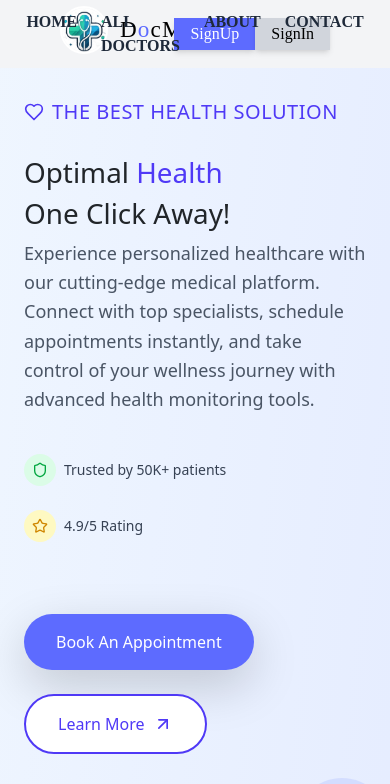
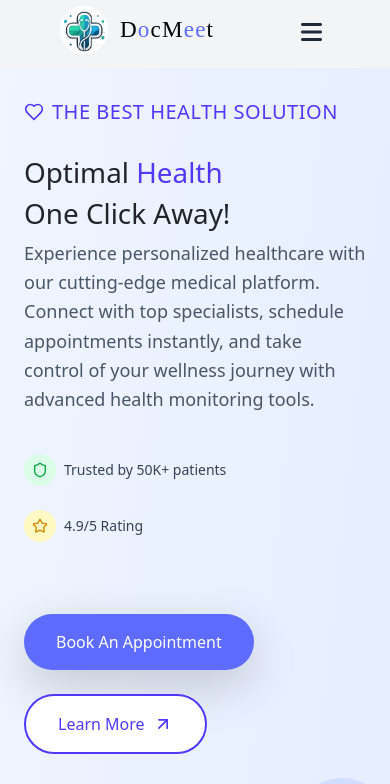
Before and after one commit to darshil019/DocMeetRepo, a React (Vite) app in the folder DocMeet/: page /user/dashboard in a window 390 px wide. Shown: the top 784 px of the page. Built offline with nearby package versions, Linux system fonts and the light colour scheme.

Commit message:
NavBar Changes

```diff
--- a/DocMeet/package.json
+++ b/DocMeet/package.json
@@ -12,6 +12,9 @@
   "dependencies": {
     "@emotion/react": "^11.14.0",
     "@emotion/styled": "^11.14.0",
+    "@fortawesome/fontawesome-svg-core": "^6.7.2",
+    "@fortawesome/free-solid-svg-icons": "^6.7.2",
+    "@fortawesome/react-fontawesome": "^0.2.2",
     "@heroicons/react": "^2.2.0",
     "@mui/material": "^6.4.7",
     "@popperjs/core": "^2.11.8",
--- a/DocMeet/src/Components/Common/Navbar.jsx
+++ b/DocMeet/src/Components/Common/Navbar.jsx
@@ -1,11 +1,16 @@
 import React from "react";
 import img from "../../assets/images/image.png";
 import { Link } from 'react-router-dom';
+import { FontAwesomeIcon } from '@fortawesome/react-fontawesome';
+import { faBars,faTimes } from '@fortawesome/free-solid-svg-icons';
 
 function Navbar() {
+  const [isOpen,setIsOpen] = React.useState(false)
   return (
     <nav className="bg-gray-100 shadow-lg py-1.5 px-5 font-['Poppins']">
       <div className="container mx-auto flex items-center justify-between relative">
+
+
         <a href="/" className="flex items-center no-underline" style={{ textDecoration: "none" }}>
           <img
             src={img}
@@ -17,33 +22,24 @@ function Navbar() {
             <span className="text-[#5D6BFF]">ee</span>t
           </h3>
         </a>
-        <div className="absolute left-1/2 transform -translate-x-1/2 flex space-x-6">
-          <a
-            href="/features"
-            style={{ textDecoration: "none" }}
-          >
-            <span className="text-gray-800 hover:text-[#5D6BFF] transition-colors duration-300 font-semibold font-medium">HOME</span>
+
+
+        <div className="hidden md:flex absolute left-1/2 transform -translate-x-1/2 space-x-6">
+          <a href="/features" style={{ textDecoration: "none" }}>
+            <span className="text-gray-800 hover:text-[#5D6BFF] transition-colors duration-300 font-semibold">HOME</span>
           </a>
-          <a
-            href="/AllDoctors"
-            style={{ textDecoration: "none" }}
-          >
-            <span className="text-gray-800 hover:text-[#5D6BFF] transition-colors duration-300 font-semibold font-medium">ALL DOCTORS</span>
+          <a href="/AllDoctors" style={{ textDecoration: "none" }}>
+            <span className="text-gray-800 hover:text-[#5D6BFF] transition-colors duration-300 font-semibold">ALL DOCTORS</span>
           </a>
-          <a
-            href="/about"
-            style={{ textDecoration: "none" }}
-          >
-            <span className="text-gray-800 hover:text-[#5D6BFF] transition-colors duration-300 font-semibold font-medium">ABOUT</span>
+          <a href="/about" style={{ textDecoration: "none" }}>
+            <span className="text-gray-800 hover:text-[#5D6BFF] transition-colors duration-300 font-semibold">ABOUT</span>
           </a>
-          <Link
-            to="/contact"
-            style={{ textDecoration: "none" }}
-          >
-            <span className="text-gray-800 hover:text-[#5D6BFF] transition-colors duration-300 font-semibold font-medium">CONTACT</span>
+          <Link to="/contact" style={{ textDecoration: "none" }}>
+            <span className="text-gray-800 hover:text-[#5D6BFF] transition-colors duration-300 font-semibold">CONTACT</span>
           </Link>
         </div>
-        <div className="flex items-center space-x-6">
+
+        <div className="hidden md:flex items-center space-x-6">
           <button
             onClick={() => window.location.href = '/user/signup'}
             className="bg-[#5D6BFF] text-white px-3 py-1 rounded-xl text-xs hover:bg-blue-700 transition-colors duration-300 shadow-md hover:shadow-lg"
@@ -58,6 +54,47 @@ function Navbar() {
           </button>
         </div>
 
+        <div className="md:hidden">
+          <button className="p-2" onClick={() => setIsOpen(true)}>
+            <FontAwesomeIcon icon={faBars} className="text-gray-800 text-2xl" />
+          </button>
+        </div>
+
+        {
+          isOpen &&
+            <div className="fixed bg-white inset-0 z-50 p-5">
+              <div id="nav-bar" className="flex justify-between items-center mb-8">
+                  <a href="/" className="flex items-center no-underline" style={{ textDecoration: "none" }}>
+                      <img
+                        src={img}
+                        alt="Logo"
+                        className="h-12 w-12 rounded-full mr-3 border-2 border-white mb-2"
+                      />
+                      <h3 className="text-black font-semibold tracking-wider">
+                        D<span className="text-[#5D6BFF]">o</span>cM
+                        <span className="text-[#5D6BFF]">ee</span>t
+                      </h3>
+                  </a>
+                  <div className="md:hidden">
+                    <button className="p-2" onClick={() => setIsOpen(false)}>
+                      <FontAwesomeIcon icon={faTimes} className="text-gray-800 text-2xl" />
+                    </button>
+                  </div>
+              </div>
+              <div className="flex flex-col space-y-6">
+                    <a href="/features" className="text-gray-800 font-semibold hover:text-[#5D6BFF]" style={{ textDecoration: "none" }}>HOME</a>
+                    <a href="/AllDoctors" className="text-gray-800 font-semibold hover:text-[#5D6BFF]" style={{ textDecoration: "none" }}>ALL DOCTORS</a>
+                    <a href="/about" className="text-gray-800 font-semibold hover:text-[#5D6BFF]" style={{ textDecoration: "none" }}>ABOUT</a>
+                    <Link to="/contact" className="text-gray-800 font-semibold hover:text-[#5D6BFF]" style={{ textDecoration: "none" }}>CONTACT</Link>
+                    <div className="flex flex-col space-y-3 p-3">
+                      <button onClick={() => window.location.href = '/user/signup'} className="bg-[#5D6BFF] text-white px-3 py-2 rounded-lg text-sm">SignUp</button>
+                      <button onClick={() => window.location.href = '/login'} className="bg-gray-300 text-black px-3 py-2 rounded-lg text-sm hover:bg-[#5D6BFF] hover:text-white">SignIn</button>
+                    </div>
+              </div>
+            </div>
+        }
+
+
       </div>
     </nav>
   );
```
Also changed, not shown: 1 other file (tests, documents, lock files or other folders). Lines whose indentation alone changed are shown as unchanged.
